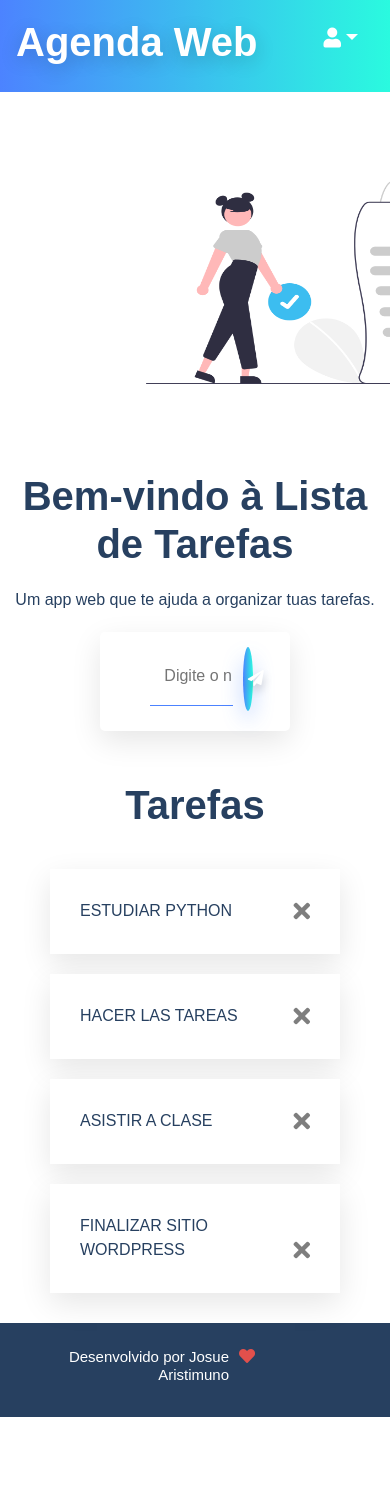
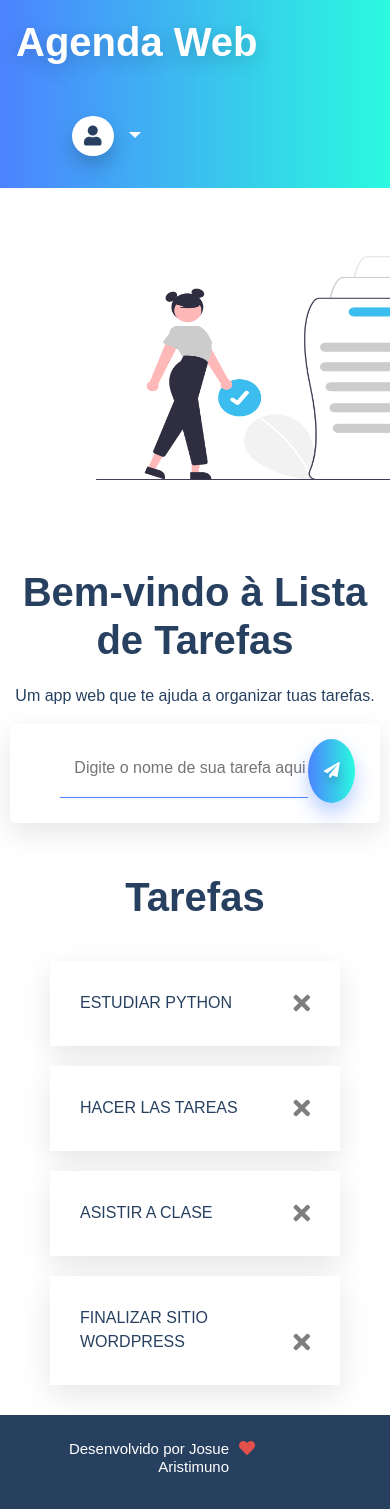
Before and after one commit to JxA220/Web-app-Flak, a Flask app: page / in a window 390 px wide; the page is wider, and only the part inside the window is pictured. Before the commit the page ends 1417 px from the top of that part, so only its background shows below. Run offline with Flask 2, Linux system fonts and the light colour scheme; a user stored in the database is signed in; data comes from the database, SQL or seed files in the repository; some libraries are stand-ins or nearby versions.

Commit message:
Update style.css

```diff
--- a/website/static/styles/style.css
+++ b/website/static/styles/style.css
@@ -6,7 +6,11 @@
 ul{
     list-style: none;
 }
-
+li{
+    margin-left: -30px;
+    list-style: none;
+    display: inline;
+}
 
 /*----Menu nav----*/
 .nav-title{
@@ -30,7 +34,25 @@
 .navbar-style{
     background: linear-gradient(to right, #4C83FF,  #2AFADF);
 }
-
+.a-link:hover{
+    list-style: none;
+    text-decoration: none;
+    color: 	#eee;
+}
+.user-i{
+    color: #274060;
+    background-color: white;
+    border-radius: 50%;
+    margin-right: 10px;
+    padding: 10px 12px 10px 12px;
+    box-shadow: 0 10px 20px rgba(0,0,0,0.2);
+}
+.settings{
+    margin-right: 80px;
+}
+.settings li{
+    padding-top: 20px;
+}
 
 
 /*----Formulários----*/
@@ -177,4 +199,36 @@
         margin: 40px;
         padding: 10px 50px 70px 50px;
     }
+    .settings{
+        margin-right: 10px;
+    }
+    .home-img{
+        display:flex;
+        align-self: center;
+        justify-self: center;
+        width: 600px;
+        height: 300px;
+    }
+    .home-form{
+        margin: 10px;
+        padding: 20;
+    }
+    .home-form-btn{
+        margin: 0 -25px 0 0;
+        padding: 20px 5px 20px 5px;
+    }
+    .home-img-container{
+        margin-top: 30px;
+        margin-left: 0;
+        width: 90%;
+        height: 300px;
+    }
+    .home-img{
+        display:flex;
+        margin-left: -350px;
+        align-self: center;
+        justify-self: left;
+        width: 600px;
+        height: 300px;
+    }
 }
```
